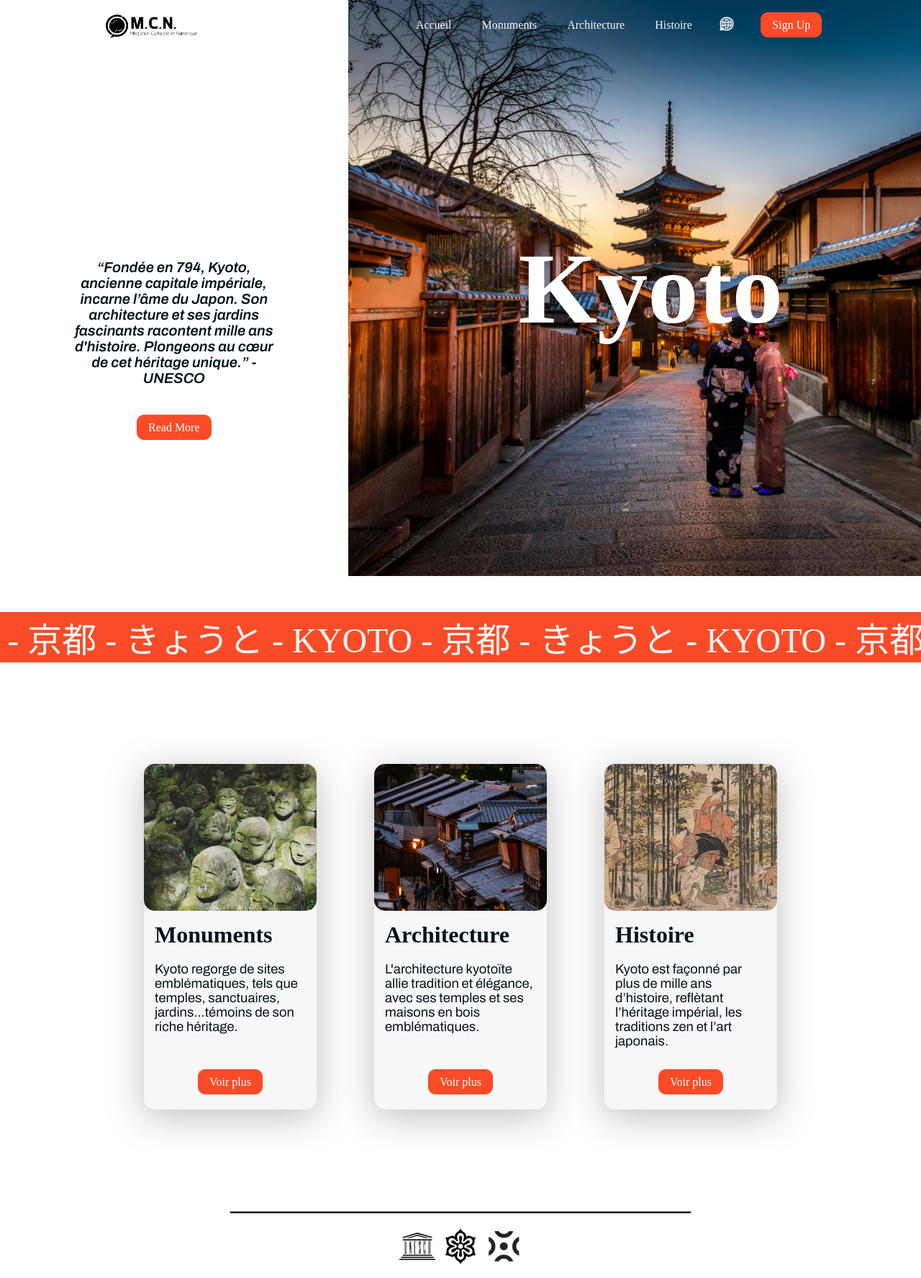
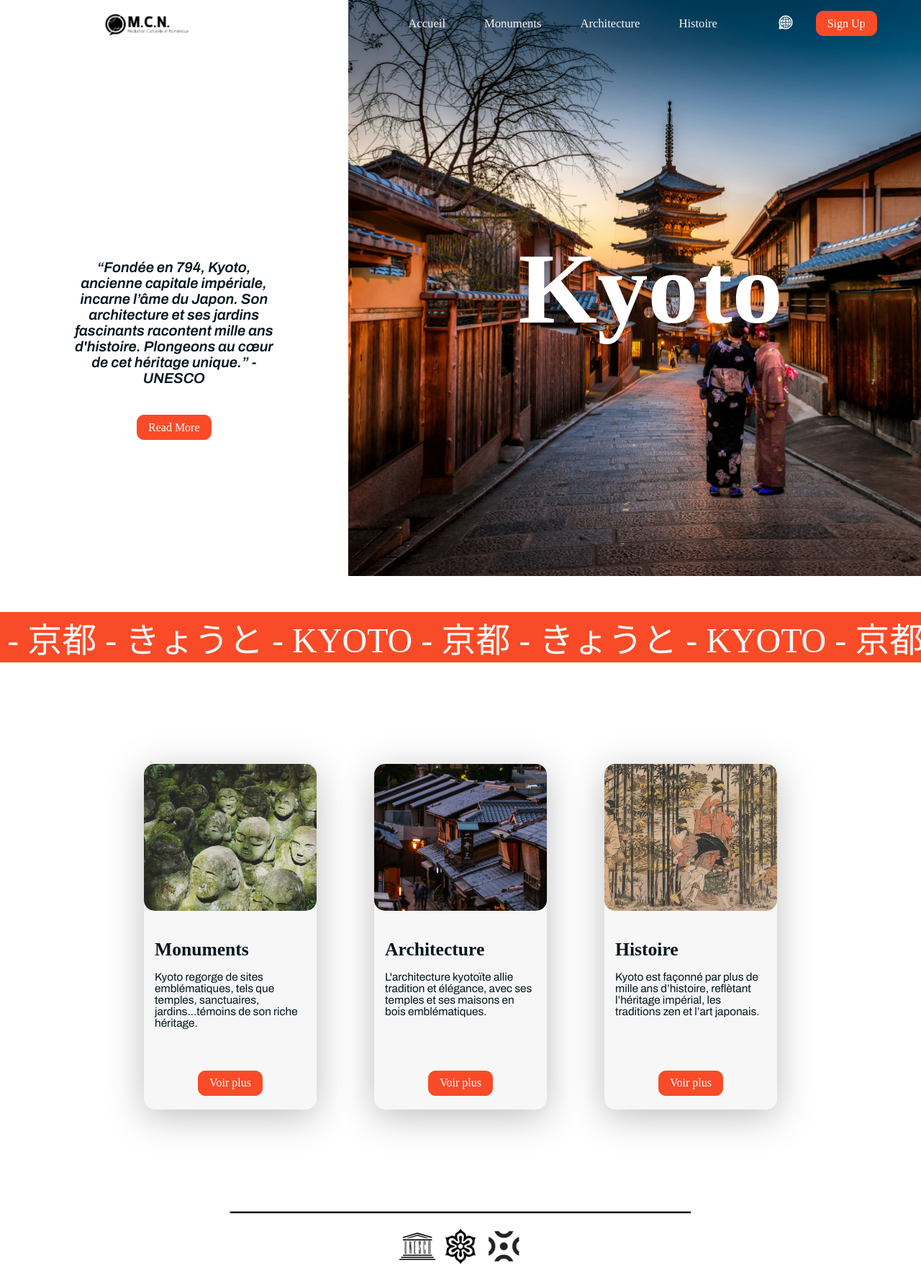
Before and after one commit to Draken1003/Unesco, a PHP site: page /home.html in a window 1280 px wide. Shown: the top 1775 px of the page at 72% size. Run offline with PHP 8.4, Linux system fonts and the light colour scheme; some web fonts are replaced.

Commit message:
Add files via upload
css

```diff
--- a/css/all.css
+++ b/css/all.css
@@ -41,8 +41,9 @@ body{
     display: flex;
     align-items:center;
     justify-content: space-evenly;
-    width: 50%;
-    margin-right: 100px;
+    min-width: clamp(500px, 5vw, 800px);
+    width: 60%;
+    margin-right: clamp(30px, 2%, 80px);
 }
 
 .bouton{
@@ -68,18 +69,23 @@ body{
 .menu-header-container-page{
     list-style: none;
     display: flex;
-    justify-content: space-between;
-    width: 60%;
+    justify-content: space-evenly;
+    min-width: 70%;
     padding: 0;
 }
 .menu-header-container-page > li > a{
     text-decoration: none;
     font-family: 'ClashDisplay-Semibold';
     color: var(--white-color);
+    font-size: clamp(10px, 1.3vw, 60px);
 }
 .translate-icon{
     width: 20px;
     height: 20px;
+}
+#mcn {
+    width: clamp(100px, 10vw, 300px);
+    min-height: clamp(80px, 10%, 300px);
 }
 
 
@@ -101,6 +107,9 @@ body{
     }
 }
 
-#mcn-l{
-    filter: invert(0);
+
+@media screen and (max-width:800px) {
+    #mcn{
+        filter: invert(0);
+    }
 }
--- a/css/card.css
+++ b/css/card.css
@@ -19,35 +19,38 @@
     display: flex;
     flex-direction: column;
     align-items: center;
+    justify-content: center;
     padding: 15px;
     height: 50%;
     width: auto;
+    position: relative;
 }
-
+.card-bottom button {
+    position: absolute;
+    bottom: 5%;
+}
 .card-text {
     color: var(--black-color);
     height: 80%;
+    max-height: 200px;
 }
 
 .card-text > h1{
     font-family: "ClashDisplay-Semibold";
-    font-size: 2rem;
+    font-size: clamp(15px, 2vw, 60px);
     margin: 0;
 }
 
 .card-text > p{
     font-family: "Archivo", sans-serif;
-    font-size: 1.15rem;
-    margin-top: 9%;
-}
-
-.card-bottom > .bouton{
-    margin-top: auto;
+    font-size: clamp(15px, 1.2vw, 30px);
+    margin-top: 7%;
 }
 
 
 
-@media screen and (max-width: 768px) {
+
+@media screen and (max-width: 800px) {
 
     .card{
         width: 100%;
@@ -83,4 +86,5 @@
         display: none;
     }
 
+
 }
```
